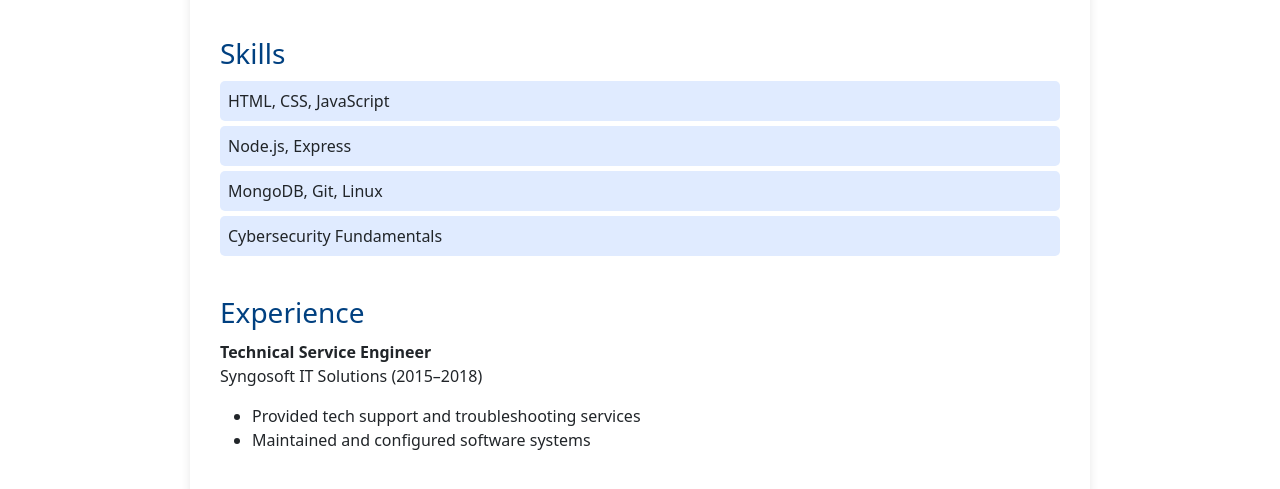
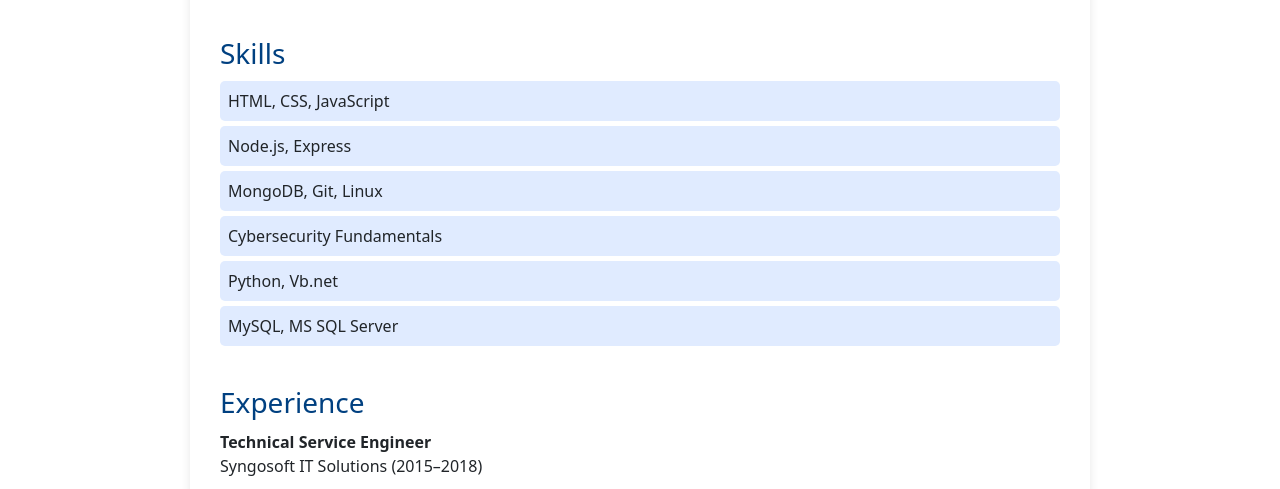
Before and after one commit to belrichard1991/PortfolioWebsite, a website: page Public/about.html in a window 1280 px wide. Shown: the part 243-732 px from the top of the page. Drawn offline with nearby package versions, Linux system fonts and the light colour scheme.

Commit message:
Added Skills

```diff
--- a/Public/about.html
+++ b/Public/about.html
@@ -41,6 +41,8 @@
               <li>Node.js, Express</li>
               <li>MongoDB, Git, Linux</li>
               <li>Cybersecurity Fundamentals</li>
+              <li>Python, Vb.net</li>
+              <li>MySQL, MS SQL Server</li>
             </ul>
           </section>
 
```
